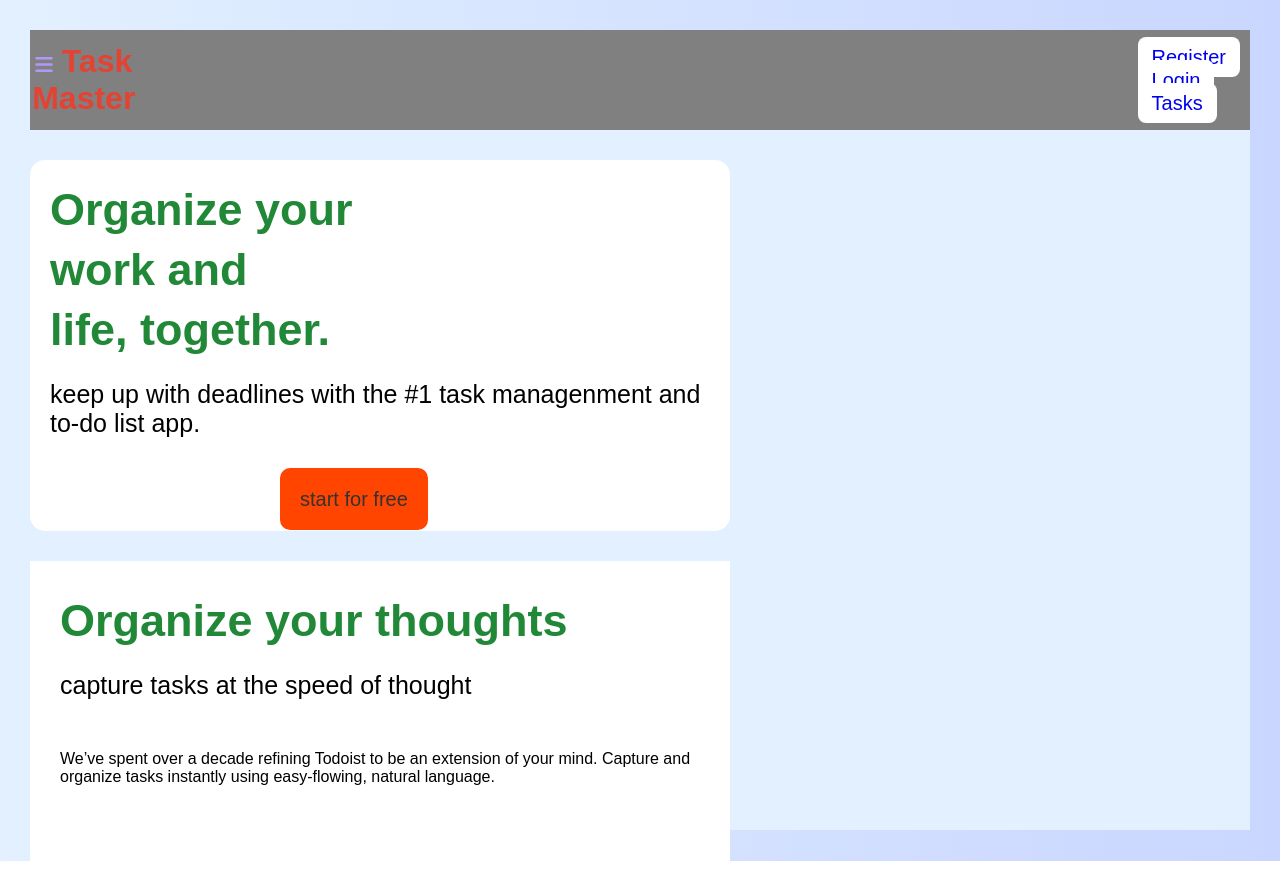
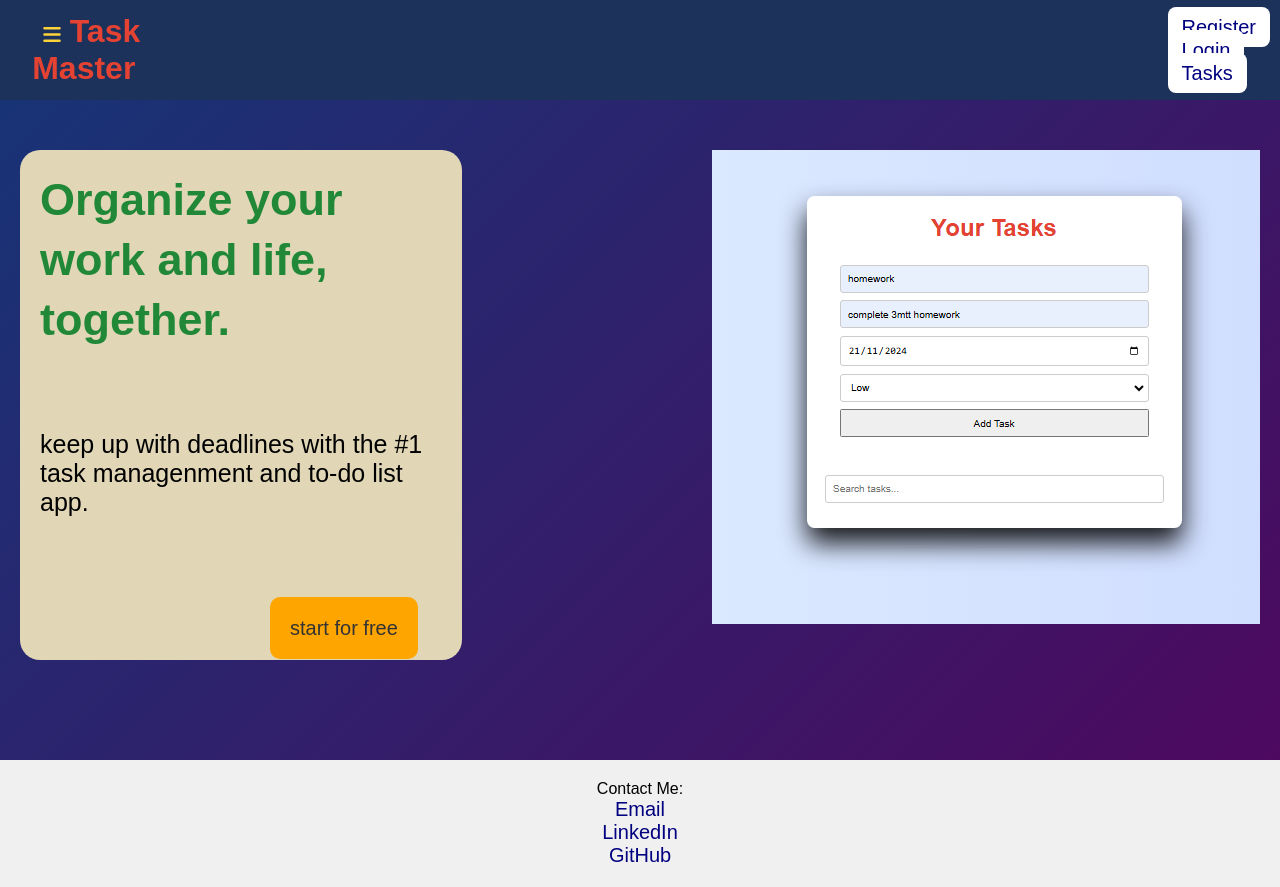
Before and after one commit to OyeniyiRejoice/taskMaster-, a plain HTML site: page frontend/index.html in a window 1280 px wide. Before the commit the page ends 861 px from the top, so only its background shows below. Drawn offline with Linux system fonts and the light colour scheme.

Commit message:
Updated the homepage with new content

```diff
--- a/frontend/index.html
+++ b/frontend/index.html
@@ -12,7 +12,7 @@
         <div class="nav-wrapper">
             <div class="nav">
                     <h1>
-                        <a href="index.html"><i class="fa-solid fa-bars" style="color: #B197FC;"></i></a>
+                        <a href="index.html"><i class="fa-solid fa-bars" style="color: #FFD43B;"></i></a>
                         Task Master</h1>
                         <nav class="navy">
                     <a class="textWrapper button" href="register.html" target="_blank"><span>Register</span></a>
@@ -24,21 +24,26 @@
 
         <main class="hero-content">
             <div class="hero-details">
-                <h2>Organize your <br> work and
-                    <br>                 life, together.</h2>
-                <p class="text2">keep up with deadlines with the #1 task managenment and to-do list app.</p>
-
-                <a class="big-button" href="register.html"><span>start for free</span></a>
+                <div class="left">
+                    <h2>Organize your work and life, together.</h2>
+                    <p class="text2">keep up with deadlines with the #1 task managenment and to-do list app.</p>
+                    <a class="big-button" href="register.html"><span>start for free</span></a>
+                </div>
+            <div class="right">
+                <img src="./assets/task.png" alt="">
             </div>
-            <div class="scroll-section">
-                <div class="text-lockup">
-                    <h2>Organize your thoughts</h2>
-                    <p class="text3">capture tasks at the speed of thought </p>
-                    <p class="text4">We’ve spent over a decade refining Todoist to be an extension of your mind. Capture and organize tasks instantly using easy-flowing, natural language.</p>
-                </div>
+            </div>
             </div>
         </main>
     </div>
+    <footer>
+        <p>Contact Me:</p>
+        <ul>
+            <li><a href="mailto:oyeniyi229@gmail.com">Email</a></li>
+            <li><a href="https://www.linkedin.com/in/your_profile"></i>LinkedIn</a></li>
+            <li><a href="https://github.com/OyeniyiRejoice">GitHub</a></li>
+        </ul>
+    </footer>
     <script src="./index.js"></script>
 </body>
 </html>
--- a/frontend/style.css
+++ b/frontend/style.css
@@ -1,4 +1,6 @@
-
+html{
+   background:linear-gradient(135deg, #153677, #4e085f )
+}
 
 *{
     margin: 0;
@@ -8,26 +10,23 @@
 
 body {
     font-family: Arial, sans-serif;
-    margin: 10px;
-    background: linear-gradient(to right, #e2f0ff, #c9d6ff);
-    padding: 20px;
-
+    width: 100%;
+    height: 100vh;
 }
-.container{
-    background:#e2f0ff;
-    max-height: 100vh;
-    width: 100%;
+/*.container{
+    background: linear-gradient(135deg, #153677, #4e085f );
+}*/
+i{
+    margin-left: 1rem;
 }
-
 .nav {
     display: flex;
     align-items: center;
-    background-color: grey;
+    background-color: #1C325B ;
     width: 100%;
     height: 100px;
     margin-bottom: 30px;
 }
-
 nav{
     flex: 1;
     margin-left: 1000px;
@@ -35,60 +34,62 @@ nav{
 }
 
 a{
+    color: navy;
     text-decoration: none;
     font-size: 20px;
 }
 
 .hero-details{
+    width: 100%;
+    padding: 20px;
+    display: flex;
+}
+.left{
+    background: #E1D7B7;
+    padding: 20px;
+    border-radius: 20px;
     width: 700px;
-    padding: 20px;
-    background: white;
-    border-radius: 15px;
 }
-
+.right{
+    margin-left:250px ;
+}
 h2{
     color: #218838;
     font-weight: 600;
     line-height: 60px;
     font-size: 45px;
-    margin-bottom: 20px;
+    margin-bottom: 80px;
 }
 
-.text2{
+.text2 {
     font-weight:475;
     text-decoration:none solid rgba(37, 34, 30, 0.66);
     text-align:start;
     font-size: 25px;
     text-indent: start;
-    margin-bottom: 50px;
+    margin-bottom: 100px;
+    margin-top: 50px;
 }
 .big-button{
     padding: 20px;
     border-radius: 10px;
     color: #333;
-    background: orangered;
+    background: orange;
     margin-left: 230px;
-
+    width: 150px;
+    height: 80px;
 }
-
-.text-lockup{
-    width: 700px;
-    height: 300px;
-    padding: 30px;
-    background: white;
-    margin-top: 30px;
-    display: flex;
-    flex-direction: column;
-
+.big-button:hover{
+    background: #e44232;
 }
-
-.text3{
-    font-size: 25px;
-    font-weight:475;
-    text-decoration:none solid rgba(37, 34, 30, 0.66);
-    text-align:start;
-    text-indent: start;
-    margin-bottom: 50px;
+footer {
+    margin-top: 80px;
+    text-align: center;
+    padding: 20px;
+    background-color: #f0f0f0;
+}
+footer ul{
+    list-style-type: none;
 }
 /*style for register and login page*/
 
@@ -102,7 +103,7 @@ h2{
 }
 
 .login-container{
-    background-color: white;
+    background:white ;
     width: 500px;
     padding: 1.5rem;
     margin: 50px auto;
```
Also changed, not shown: frontend/assets/gmail.png (added), frontend/assets/task.png (added).
